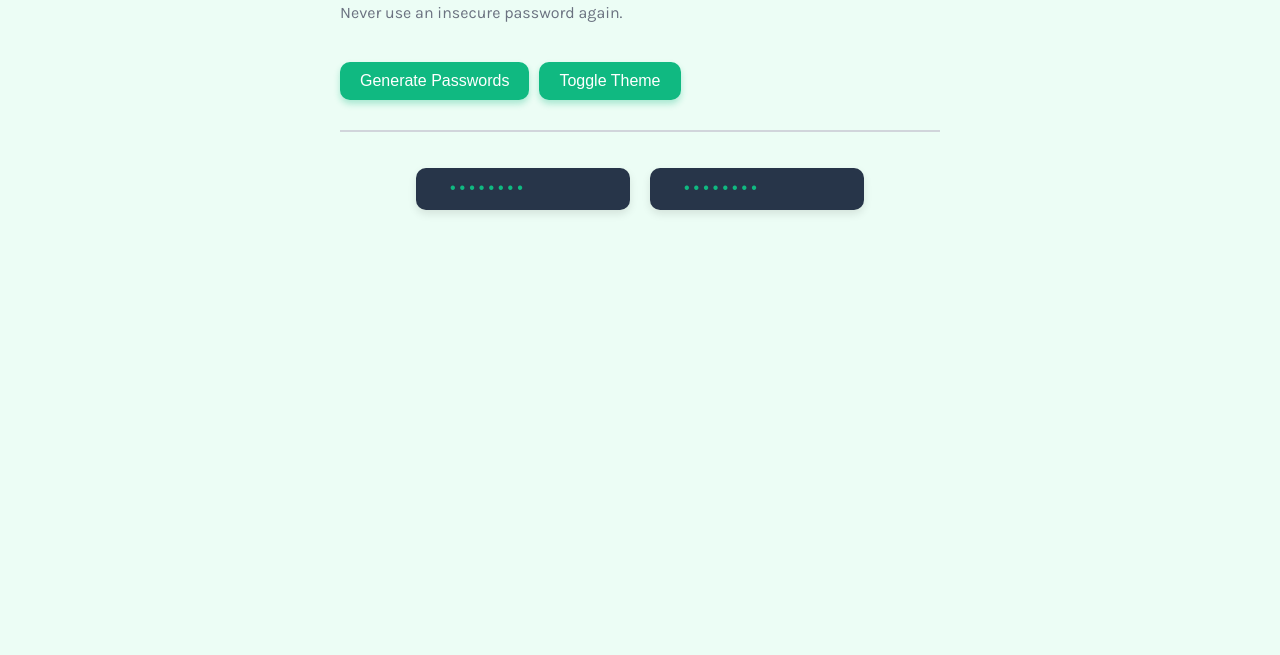
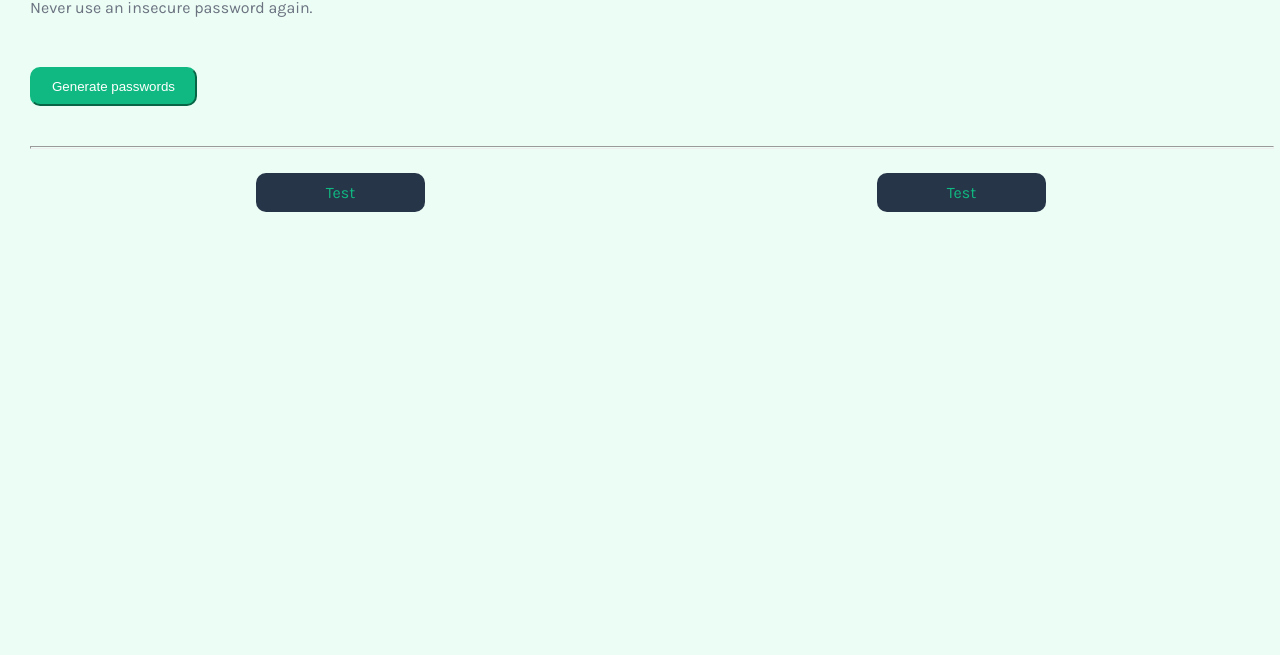
Before and after one commit to JoelErulu/PasswordGenerator, a plain HTML site: page index.html in a window 1280 px wide. Shown: the part 145-800 px from the top of the page. Drawn offline with Linux system fonts and the light colour scheme; a web font is replaced by a local one.

Commit message:
Revert Back test

```diff
--- a/index.css
+++ b/index.css
@@ -1,116 +1,52 @@
 body {
     background-color: #ECFDF5;
-    font-family: 'Karla', sans-serif;
-    margin: 100px 30px 0 30px;
-    color: #1F2937;
-    transition: background-color 0.3s ease, color 0.3s ease;
+    font-family: Karla;
+    margin-left: 30px;
+    margin-top: 100px
+}
+
+hr {
+    margin-top: 40px;
+}
+
+.randomPassword {
+    color: #10B981;
+
 }
 
 .textBody {
     text-align: left;
-    max-width: 600px;
-    margin: 0 auto;
 }
 
-h1 {
-    font-size: 2rem;
-    font-weight: 700;
+
+.textBody > p {
+    margin-top: -15px;
+    margin-bottom: 50px;
+    color: #6B7280;
 }
 
-.randomPassword {
-    color: #10B981;
-}
-
-.textBody > p {
-    margin-top: -10px;
-    margin-bottom: 40px;
-    color: #6B7280;
-    font-size: 1rem;
-}
-
-.options {
-    margin-bottom: 20px;
-    display: flex;
-    flex-direction: column;
-    gap: 10px;
-}
-
-.controls {
-    display: flex;
-    gap: 10px;
-    flex-wrap: wrap;
-    margin-bottom: 20px;
-}
 
 button {
     background-color: #10B981;
     color: white;
-    border: none;
+    border-color: #10B981;
     border-radius: 10px;
-    padding: 10px 20px;
-    font-size: 1rem;
-    cursor: pointer;
-    transition: background-color 0.3s ease, box-shadow 0.3s ease;
-    box-shadow: 0 4px 6px rgba(16, 185, 129, 0.3);
+    padding: 10px 20px 10px 20px;
+
+}
+.password {
+    display: flex;
+    justify-content: space-around;
+
 }
 
-button:hover {
-    background-color: #0f9e6b;
-    box-shadow: 0 6px 12px rgba(16, 185, 129, 0.4);
-}
-
-hr {
-    margin-top: 30px;
-    border: none;
-    height: 2px;
-    background-color: #D1D5DB;
-}
-
-.password {
-    display: flex;
-    justify-content: center;
-    gap: 20px;
-    margin-top: 20px;
-    flex-wrap: wrap;
-}
-
-.password div {
-    text-align: center;
-}
-
-#passwordOutput1,
-#passwordOutput2 {
+#passwordOutput1, #passwordOutput2 {
     background-color: #273549;
     color: #10B981;
-    padding: 12px 32px;
+    padding-left: 70px;
+    padding-right: 70px;
+    padding-top: 10px;
+    padding-bottom: 10px;
     border-radius: 10px;
-    font-family: monospace;
-    font-size: 1rem;
-    min-width: 150px;
-    box-shadow: 0 4px 8px rgba(0,0,0,0.1);
-    margin-bottom: 10px;
+
 }
-
-#strengthMeter {
-    margin-top: 20px;
-    font-weight: bold;
-    color: #374151;
-}
-
-.dark-mode {
-    background-color: #111827;
-    color: #ECFDF5;
-}
-
-.dark-mode .textBody > p {
-    color: #9CA3AF;
-}
-
-.dark-mode #passwordOutput1,
-.dark-mode #passwordOutput2 {
-    background-color: #1F2937;
-}
-
-.dark-mode button {
-    background-color: #047857;
-}
--- a/index.html
+++ b/index.html
@@ -12,15 +12,12 @@
         <h1><b> Generate a
         <span class="randomPassword"> random password </span> </b></h1>
         <p> Never use an insecure password again.</p>
-        <div class="controls">
-            <button onclick="passwordGenerator()">Generate Passwords</button>
-            <button onclick="toggleTheme()">Toggle Theme</button>
-        </div>
+        <button onclick="passwordGenerator()"> Generate passwords </button>
         <hr width="100%" size="3">
         </div>
         <div class="password">
-            <p id="passwordOutput1"> •••••••• </p>
-            <p id="passwordOutput2"> •••••••• </p>
+            <p id="passwordOutput1"> Test </p>
+            <p id="passwordOutput2"> Test </p>
         </div>
 
         <script src="index.js"></script>
--- a/index.js
+++ b/index.js
@@ -15,11 +15,6 @@ function generateRandomPassword(length) {
 }
 
 function passwordGenerator() {
-  passwordOutput1.textContent = generateRandomPassword(10); // You can change the length as needed
+  passwordOutput1.textContent = generateRandomPassword(10);
   passwordOutput2.textContent = generateRandomPassword(10);
 }
-
-
-function toggleTheme() {
-    document.body.classList.toggle("dark-mode");
-}
```
